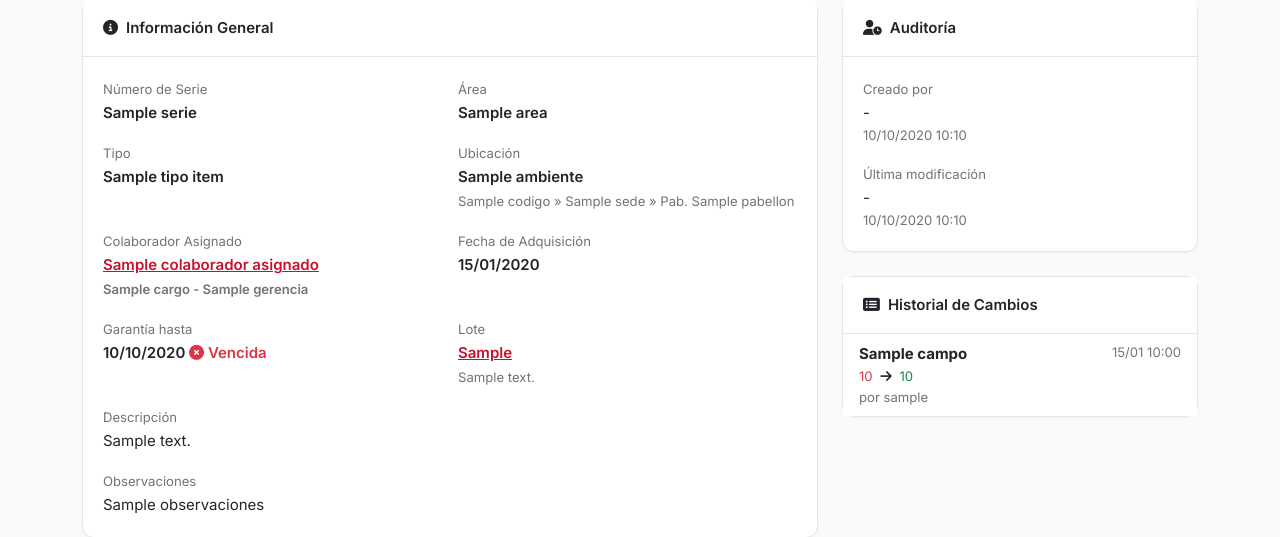
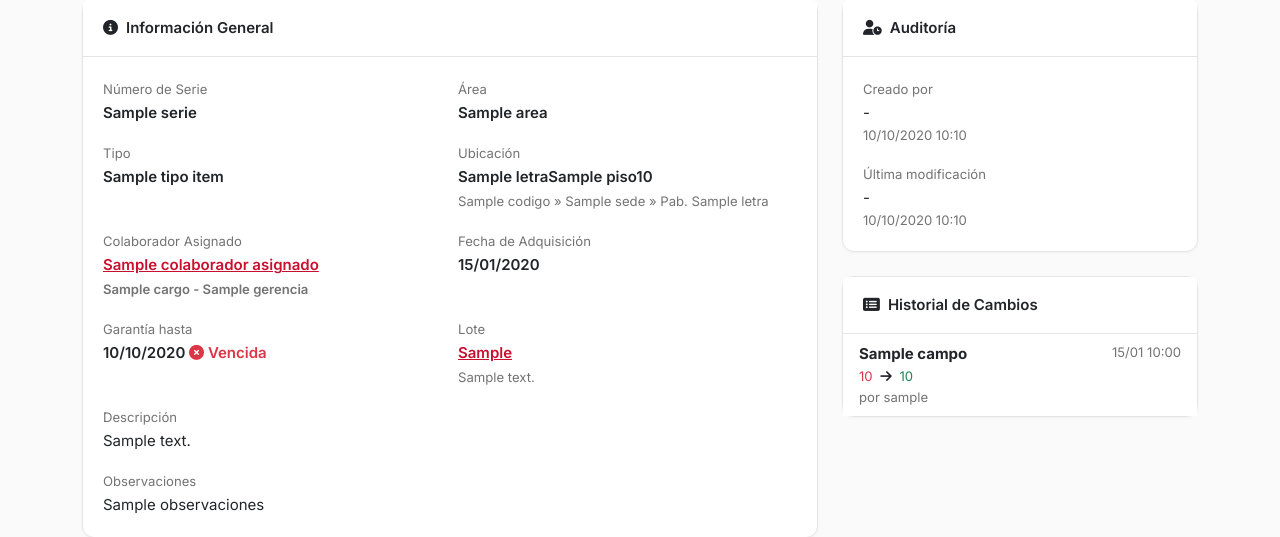
Before and after one commit to AlbertoKnow/Inventario, a Django app: template templates/productos/item_detail.html in a window 1280 px wide. Shown: the part 226-763 px from the top of the page. Run offline with Django 4.2, Linux system fonts and the light colour scheme; the template is opened without the code that fills it: most values are stand-ins (such as "Sample title", 1, 10 or a date in 2020).

Commit message:
feat: Mostrar código de ubicación con formato pabellón+piso+número (ej: C0106)

```diff
--- a/templates/productos/item_detail.html
+++ b/templates/productos/item_detail.html
@@ -79,9 +79,11 @@
                         </div>
                         <div class="col-md-6">
                             <label class="text-muted small">Ubicación</label>
-                            <div class="fw-semibold">{{ item.ambiente.nombre|default:"Sin asignar" }}</div>
                             {% if item.ambiente %}
-                            <small class="text-muted">{{ item.ambiente.pabellon.sede.campus.codigo }} &raquo; {{ item.ambiente.pabellon.sede.nombre }} &raquo; Pab. {{ item.ambiente.pabellon.nombre }}</small>
+                            <div class="fw-semibold">{{ item.ambiente.pabellon.letra }}{{ item.ambiente.piso }}{{ item.ambiente.numero|stringformat:"02d" }}</div>
+                            <small class="text-muted">{{ item.ambiente.pabellon.sede.campus.codigo }} &raquo; {{ item.ambiente.pabellon.sede.nombre }} &raquo; Pab. {{ item.ambiente.pabellon.letra }}</small>
+                            {% else %}
+                            <div class="fw-semibold">Sin asignar</div>
                             {% endif %}
                         </div>
                         <div class="col-md-6">
```
